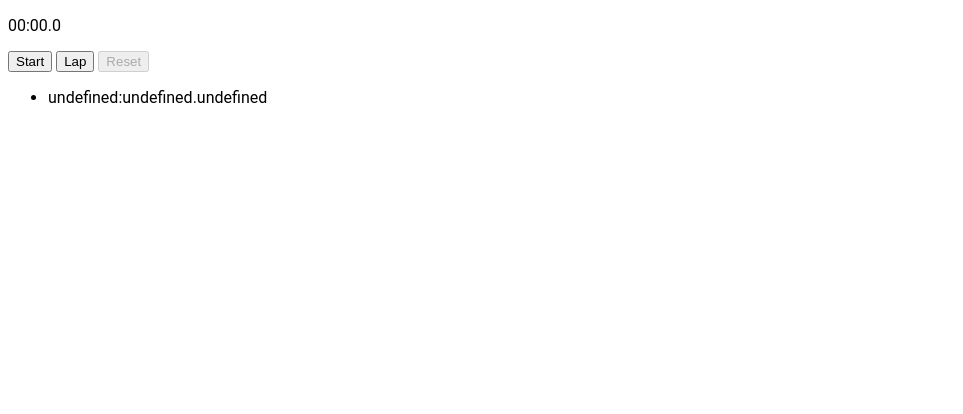
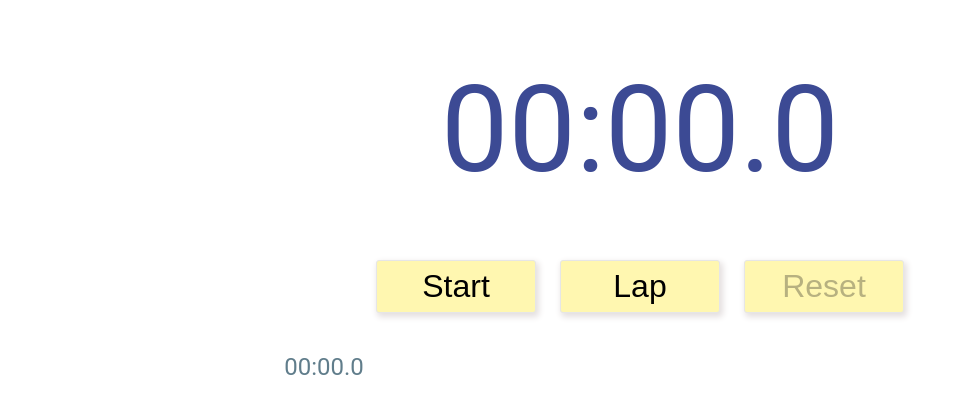
Before and after one commit to dariia-shevchenko/goit-fe-course, a plain HTML site: page javascript/module-09/index.html in a window 1280 px wide. Both pictures are taken after a click on the button "Lap". Shown: the whole page, without its empty margins (0-963 px from the left). Drawn offline with Linux system fonts and the light colour scheme; files that its build step writes are made by us from their sources.

Commit message:
upd module 09

```diff
--- a/javascript/module-09/index.html
+++ b/javascript/module-09/index.html
@@ -7,7 +7,6 @@
     </head>
 
     <body>
-        <p id="demo"></p>
         <div class="stopwatch">
             <p class="time js-time">00:00.0</p>
             <button class="btn js-start">Start</button>
--- a/javascript/module-09/index.js
+++ b/javascript/module-09/index.js
@@ -1,7 +1,11 @@
-let minutes, seconds, milisec, startTime, timerInterval;
+let minutes = "00";
+let seconds = "00";
+let milisec = 0;
 let delta = 0;
+let startTime = 0;
 let timerActive = false;
 let lapArray = [];
+let timerInterval;
 
 const timer = document.querySelector(".js-time");
 const start = document.querySelector(".js-start");
@@ -36,6 +40,9 @@ buttonReset.addEventListener('click', () => {
   timer.innerHTML = "00:00.0";
   start.innerHTML = "Start";
   timerActive = false;
+  minutes = "00";
+  seconds = "00";
+  milisec = 0;
   delta = 0;
   laps.innerHTML = "";
   lapArray = [];
--- /dev/null
+++ b/javascript/module-09/style.css
@@ -0,0 +1,44 @@
+body {
+  font-family: 'Roboto', sans-serif;
+  font-size: 16px;
+}
+
+.stopwatch {
+  max-width: 700px;
+  margin: 0 auto;
+  text-align: center;
+}
+
+.time {
+  font-size: 120px;
+  margin: 0.5em;
+  color: #3c4a94;
+}
+
+.btn {
+  font-size: 32px;
+  background: #fff7b0;
+  border: 1px solid #e6e6e6;
+  box-shadow: 2px 3px 6px 1px #e4dfdf;
+  margin: 0 10px;
+  padding: 7px 15px;
+  outline: none;
+  min-width: 160px;
+  border-radius: 3px;
+}
+
+.laps {
+  margin: 30px 0 0;
+  padding: 0;
+  color: #607D8B;
+  font-size: 0;
+}
+
+li {
+  list-style: none;
+  padding: 10px 0;
+  width: 50%;
+  font-size: 24px;
+  display: inline-block;
+  text-align: center;
+}
```
